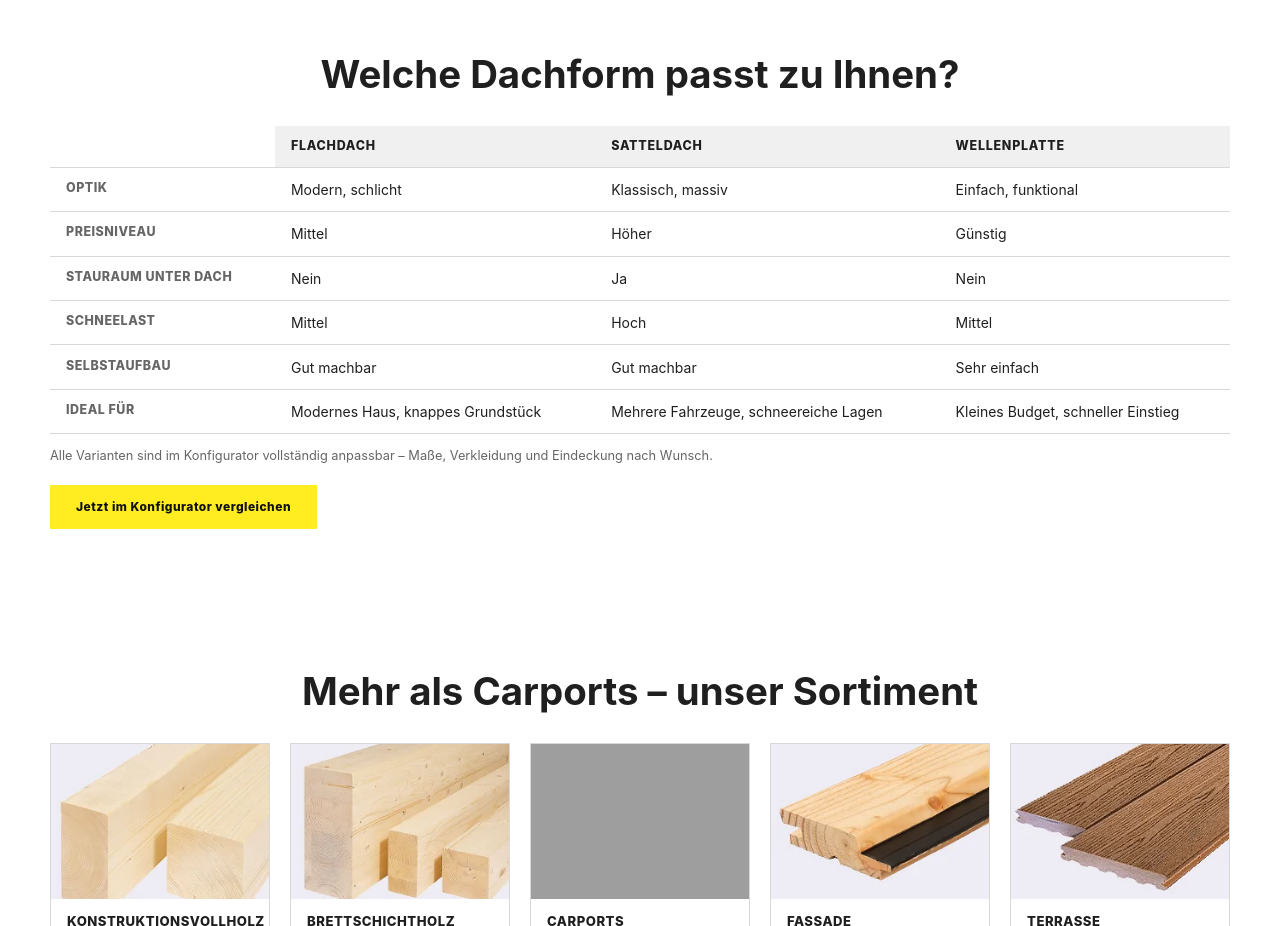
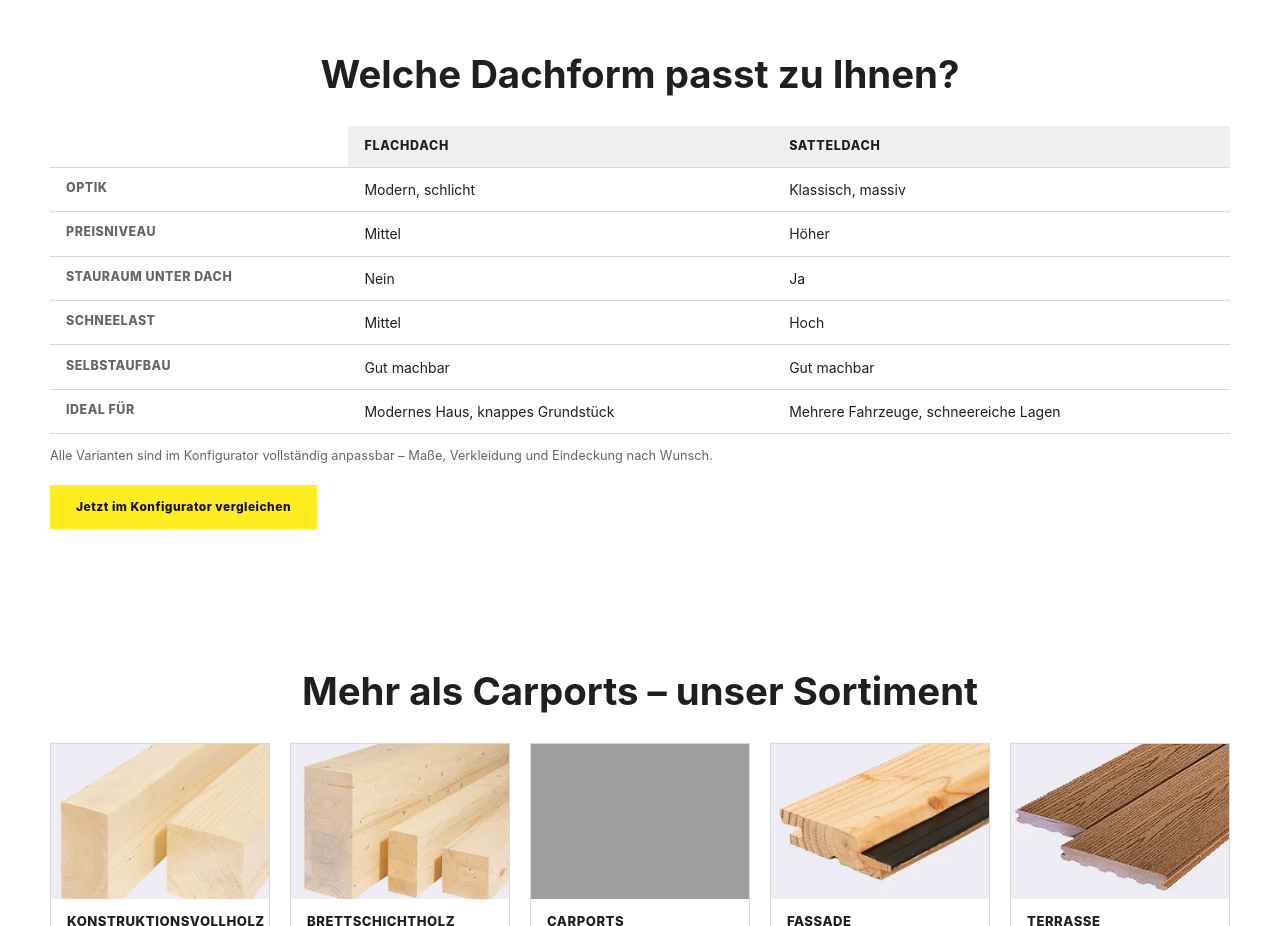
Before and after one commit to weidmanngabriel/webseite-project-corni, a plain HTML site: page index_2.html in a window 1280 px wide. Shown: the part 2420-3346 px from the top of the page. Drawn offline with Linux system fonts and the light colour scheme; grey boxes are pictures that could not be loaded.

Commit message:
index_2.html Tabelle Fehler behoben

```diff
--- a/index_2.html
+++ b/index_2.html
@@ -145,7 +145,6 @@
                 <th scope="col"></th>
                 <th scope="col">Flachdach</th>
                 <th scope="col">Satteldach</th>
-                <th scope="col">Wellenplatte</th>
               </tr>
             </thead>
             <tbody>
@@ -153,37 +152,31 @@
                 <td>Optik</td>
                 <td>Modern, schlicht</td>
                 <td>Klassisch, massiv</td>
-                <td>Einfach, funktional</td>
               </tr>
               <tr>
                 <td>Preisniveau</td>
                 <td>Mittel</td>
                 <td>Höher</td>
-                <td>Günstig</td>
               </tr>
               <tr>
                 <td>Stauraum unter Dach</td>
                 <td>Nein</td>
                 <td>Ja</td>
-                <td>Nein</td>
               </tr>
               <tr>
                 <td>Schneelast</td>
                 <td>Mittel</td>
                 <td>Hoch</td>
-                <td>Mittel</td>
               </tr>
               <tr>
                 <td>Selbstaufbau</td>
                 <td>Gut machbar</td>
                 <td>Gut machbar</td>
-                <td>Sehr einfach</td>
               </tr>
               <tr>
                 <td>Ideal für</td>
                 <td>Modernes Haus, knappes Grundstück</td>
                 <td>Mehrere Fahrzeuge, schneereiche Lagen</td>
-                <td>Kleines Budget, schneller Einstieg</td>
               </tr>
             </tbody>
           </table>
```
Also changed, not shown: 1 other file.
